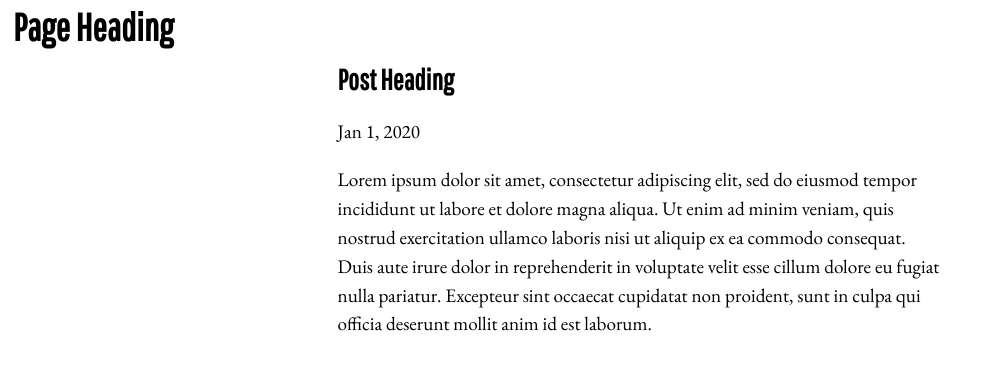
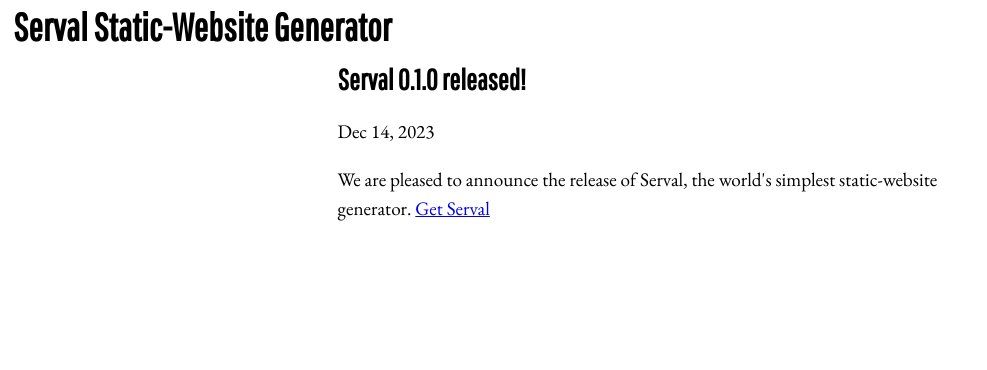
Before and after one commit to webdevcat-me/serval, a plain HTML site: page index.html in a window 1280 px wide. Shown: the whole page, without its empty margins (0-987 px from the left). Drawn offline with nearby package versions, Linux system fonts and the light colour scheme.

Commit message:
Add a release post

```diff
--- a/index.html
+++ b/index.html
@@ -3,6 +3,7 @@
   <head>
     <meta charset="UTF-8">
     <meta name="viewport" content="width=device-width, initial-scale=1.0">
+    <title>Serval - The world's simplest static-website generator!</title>
     <link rel="stylesheet" href="//fonts.googleapis.com/css2?family=EB+Garamond&family=Pathway+Gothic+One" type="text/css" media="screen" />
     <style>
       body {
@@ -27,14 +28,16 @@
   </head>
   <body>
     <header>
-      <h1>Page Heading</h1>
+      <h1>Serval Static-Website Generator</h1>
     </header>
 
     <main>
-      <h2>Post Heading</h2>
-      <time datetime="2020-01-01">Jan 1, 2020</time>
+      <h2>Serval 0.1.0 released!</h2>
+      <time datetime="2023-12-14">Dec 14, 2023</time>
       <p>
-        Lorem ipsum dolor sit amet, consectetur adipiscing elit, sed do eiusmod tempor incididunt ut labore et dolore magna aliqua. Ut enim ad minim veniam, quis nostrud exercitation ullamco laboris nisi ut aliquip ex ea commodo consequat. Duis aute irure dolor in reprehenderit in voluptate velit esse cillum dolore eu fugiat nulla pariatur. Excepteur sint occaecat cupidatat non proident, sunt in culpa qui officia deserunt mollit anim id est laborum.
+        We are pleased to announce the release of Serval, the world's simplest
+        static-website generator.
+        <a href="https://github.com/webdevcat-me/serval">Get Serval</a>
       </p>
     </main>
   </body>
```
